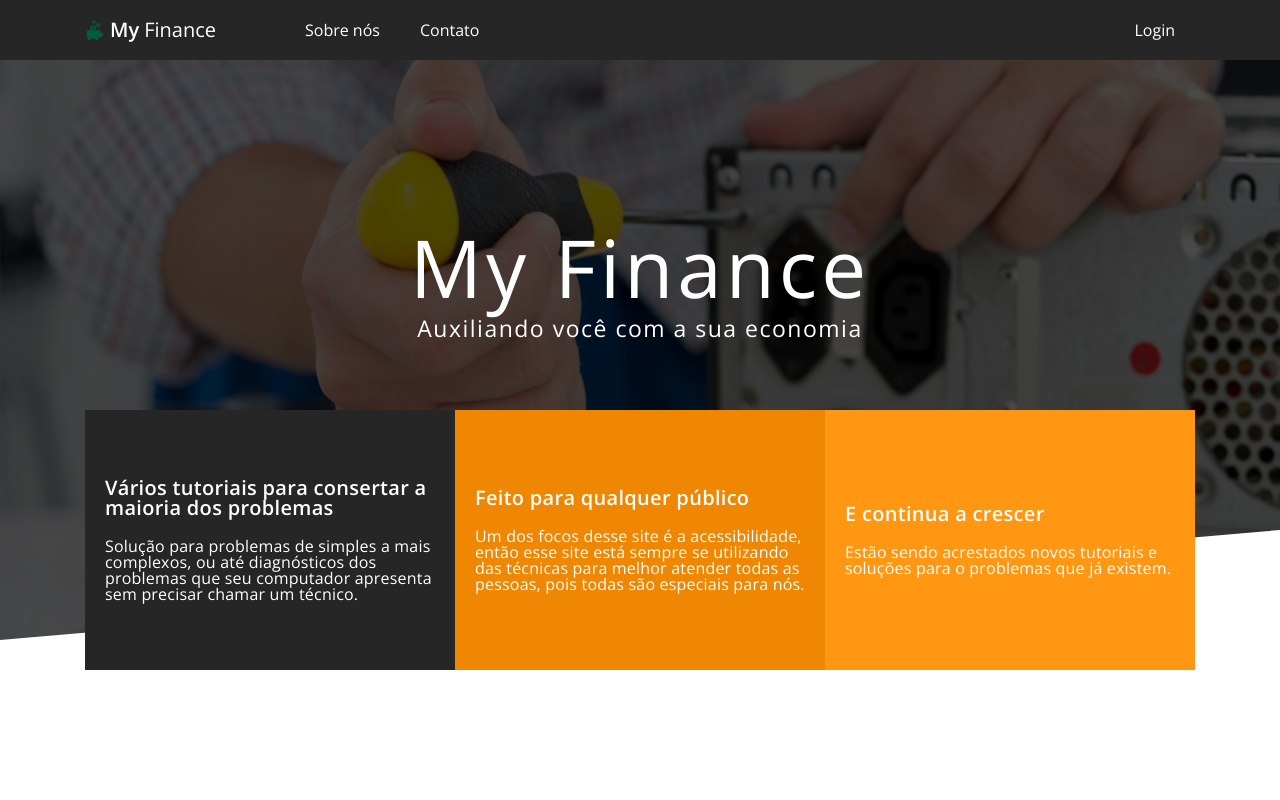
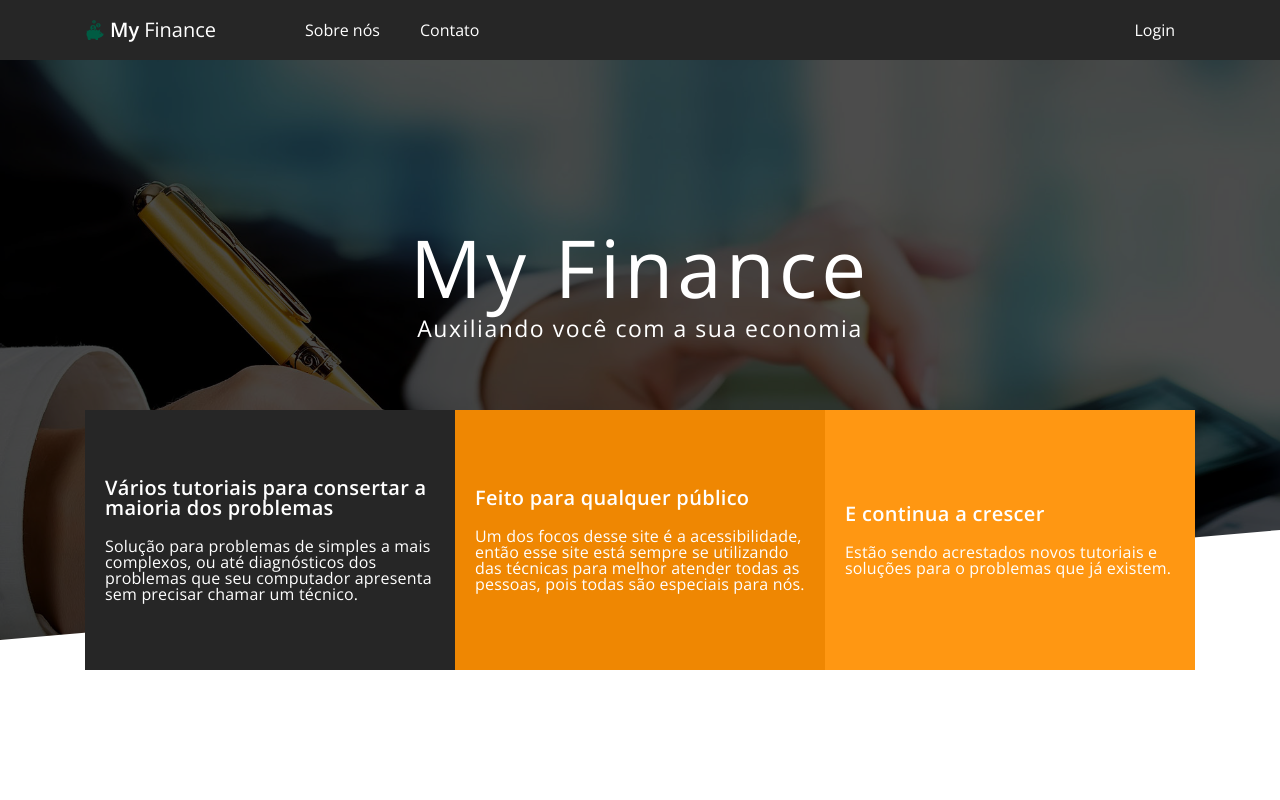
Before and after one commit to cleyssonazevedo/financeiro, an Angular app: page / in a window 1280 px wide. Shown: the top 800 px of the page. Built offline with nearby package versions, Linux system fonts and the light colour scheme.

Commit message:
Correção imagem e css home

```diff
--- a/src/app/pages/home/home.component.scss
+++ b/src/app/pages/home/home.component.scss
@@ -2,10 +2,11 @@
 
 .main {
     position: relative;
-    background-image: url('/assets/img/manutencao.png');
+    background-image: url('/assets/img/planejamento-financeiro.jpg');
     background-size: cover;
     background-repeat: no-repeat;
     background-attachment: fixed;
+    background-position-x: 40%;
 
     height: 80vh;
     width: 100%;
--- a/src/styles.scss
+++ b/src/styles.scss
@@ -11,6 +11,7 @@
 
 body {
     overflow-x: hidden;
+    width: 100vw;
 }
 
 textarea.form-control {
```
Also changed, not shown: src/assets/img/planejamento-financeiro.jpg (added).
